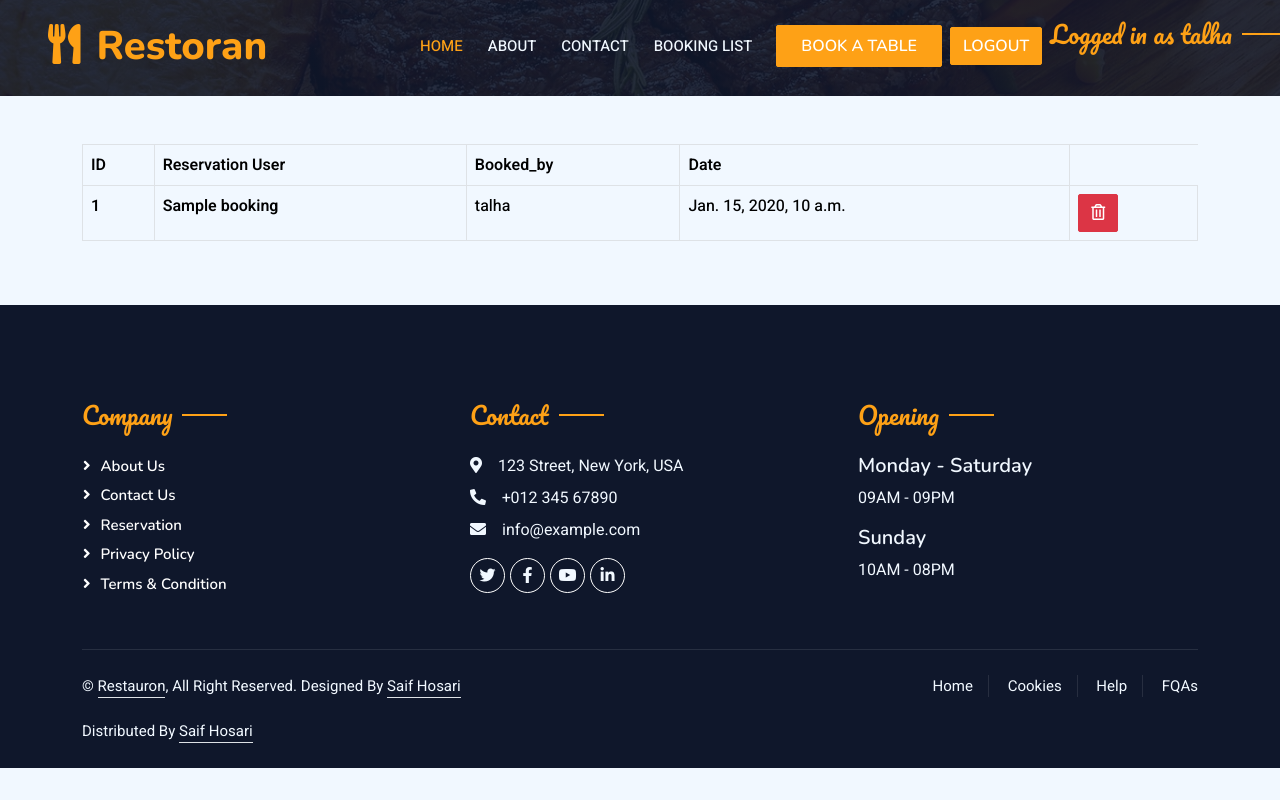
After one commit to saifhosari/Restaurent-booking-system, a Django app: page /bookings/ in a window 1280 px wide. The commit adds this page. Run offline with Django 4.2, Linux system fonts and the light colour scheme; a user stored in the database is signed in; data comes from the database, SQL or seed files in the repository; tables that the repository leaves empty hold one stand-in row (values such as "Sample post"); some libraries are stand-ins or nearby versions.

Commit message:
Added cancellations

```diff
--- a/authentication/models.py
+++ b/authentication/models.py
@@ -25,6 +25,7 @@ class Table(models.Model):
 
 class Booking(models.Model):
     table = models.ManyToManyField(Table)
+    name = models.TextField(null=True)
     registered_with = models.ForeignKey(User, on_delete=models.CASCADE)
     created_at = models.DateTimeField(auto_now_add=True)
     from_time = models.DateTimeField(default=datetime.datetime.now())
--- a/restaurent_app/static/css/style.css
+++ b/restaurent_app/static/css/style.css
@@ -728,14 +728,19 @@ table th {
 
 thead th,
 tbody th {
-  color: #fff;
+  color: black;
 }
 
 tbody td {
   font-weight: 500;
-  color: rgba(255,255,255,.65);
+  color: black;
 }
 
 .card {
   border-radius: .5rem;
 }
+
+
+/*
+TABLE STYLES
+*/
--- a/restaurent_app/templates/base.html
+++ b/restaurent_app/templates/base.html
@@ -2,6 +2,7 @@
 <!DOCTYPE html>
 <html lang="en">
 <head>
+  {% block head%} {% endblock %}
     <meta charset="UTF-8">
     <meta http-equiv="X-UA-Compatible" content="IE=edge">
     <meta name="viewport" content="width=device-width, initial-scale=1.0">
@@ -27,7 +28,7 @@
 
     <!-- Template Stylesheet -->
     <link href="{% static 'css/style.css' %}" rel="stylesheet">
-    {% block head%} {% endblock %}
+
 
     <title>Document</title>
 
@@ -134,6 +135,9 @@
                     <a href="{% url 'home_page' %}" class="nav-item nav-link active">Home</a>
                     <a href="{% url 'about_us' %}" class="nav-item nav-link">About</a>
                     <a href="{% url 'contact_us' %}" class="nav-item nav-link">Contact</a>
+                    {% if not request.user.is_anonymous %}
+                    <a href="{% url 'bookings' %}" class="nav-item nav-link">Booking List</a>
+                    {% endif %}
                 </div>
 
                 <a href="{% url 'booking' %}" class="btn btn-primary py-2 px-4">Book A Table</a>
--- /dev/null
+++ b/restaurent_app/templates/bookings.html
@@ -0,0 +1,81 @@
+{% extends 'base.html' %}
+{% load static %}
+
+
+  {% block content %}
+<div class="container-xxl py-5 bg-dark hero-header mb-5">
+</div>
+{% if all_bookings %}
+<div class="container bookings_table color-black">
+
+    <div class="row">
+      <div class="col-12">
+        <table class="table table-bordered">
+          <thead>
+            <tr>
+                <th scope="col" >ID</th>
+              <th scope="col">Reservation User</th>
+              <th scope="col">Booked_by</th>
+              <th scope="col">Date</th>
+            </tr>
+          </thead>
+          <tbody>
+            {% for booking in all_bookings %}
+            <tr>
+                <th data-id="{{ booking.id }}" value="{{ booking.id }}">{{ booking.id }}</th>
+                <th scope="row" value="{{ booking.name }}">{{ booking.name }}</th>
+                <td value="{{ booking.registered_with }}"> {{ booking.registered_with }}</td>
+                <td value="{{ booking.created_at }} ">{{ booking.created_at }} </td>
+
+                <td>
+                <button type="button" class="btn btn-danger" id="delete"><i class="far fa-trash-alt"></i></button>
+                </td>
+              </tr>
+            {% endfor %}
+
+          </tbody>
+        </table>
+      </div>
+    </div>
+  </div>
+  {% else %}
+  <h5>You have not booked a table</h5>
+  {% endif %}
+{% endblock %}
+{%block external_js %}
+<script>
+  $(document).ready(function() {
+    $('#delete').click(function() {
+        var bookingId = $(this).closest('tr').find('th[data-id]').data('id');
+      var deleteUrl = `/bookings/delete/${bookingId}`
+      // Send the booking ID to the server using AJAX
+      console.log(bookingId)
+      $.ajax({
+        url: deleteUrl, // Replace with your server URL
+        method: 'POST', // Use appropriate HTTP method
+        data: { bookingId: bookingId , 'csrfmiddlewaretoken': '{{ csrf_token }}',}, // Pass the booking ID as data to the server
+        success: function(response) {
+          if (response.response == 1){
+            Swal.fire(
+                    `DELETED`,
+                    'success'
+                  )
+                  location.href = location.href
+          }else{
+            Swal.fire(
+                    `Something went wrong`,
+                    'danger'
+                  )
+          }
+          // Handle the server response if needed
+          console.log('Booking with ID ' + bookingId + ' deleted successfully.');
+        },
+        error: function(xhr, status, error) {
+          // Handle any errors that occur during the AJAX request
+          console.log('Error deleting booking with ID ' + bookingId + ': ' + error);
+        }
+      });
+    });
+  });
+</script>
+{% endblock %}
--- a/restaurent_app/urls.py
+++ b/restaurent_app/urls.py
@@ -6,5 +6,8 @@ urlpatterns = [
     path('', views.home_page, name='home_page'),
     path('contact_us/', views.contact_us, name='contact_us'),
     path('booking/', views.book_table, name='booking'),
+    # path('bookings-list/', views.get_all_booking_list, name='booking_list'),
+    path('bookings/', views.bookings, name='bookings'),
+    path('bookings/delete/<int:pk>', views.delete_booking, name="delete_bookings"),
     path('about/', views.about_us, name='about_us'),
 ]
--- a/restaurent_app/views.py
+++ b/restaurent_app/views.py
@@ -1,4 +1,4 @@
-from django.shortcuts import render
+from django.shortcuts import render,redirect
 from django.http import JsonResponse
 from authentication.models import Table, Guest, Booking
 from django.contrib.auth.models import User
@@ -29,6 +29,7 @@ def book_table(request):
     if request.method == 'POST':
         try:
             user = User.objects.get(username=request.user.username)
+            name = request.POST.get('reservation_user')
             table_name = request.POST.get('table_name')
             check_in = request.POST.get('check_in')
             time_in = datetime.strptime(request.POST.get('time_in'), '%I:%M %p')
@@ -53,7 +54,7 @@ def book_table(request):
                 table_obj = Table.objects.create(profile=user, table_name=table_name)
                 table_obj.save()
                 table_obj.guests.add(*guests)
-                book_table = Booking.objects.create(from_time=time_in, to_time=time_out, registered_with=user, check_in=check_in)
+                book_table = Booking.objects.create(from_time=time_in, to_time=time_out, registered_with=user, check_in=check_in, name=name)
                 book_table.save()
                 book_table.table.add(table_obj)
 
@@ -71,3 +72,37 @@ def book_table(request):
             return JsonResponse(context)
 
     return render(request, template)
+
+
+# def get_all_bookings_list(request):
+
+#     print("Inside the request")
+#     context = {}
+#     user_obj = User.objects.get(username=request.user.username)
+#     print("=== User Objects ===")
+#     print(user_obj)
+
+#     all_bookings = Booking.objects.filter(registered_with=user_obj)
+#     context['all_bookings'] = all_bookings
+#     return JsonResponse(context)
+
+
+def bookings(request):
+    context = {}
+    print(request.user)
+    user_obj = User.objects.get(username=request.user.username)
+    all_bookings = Booking.objects.filter(registered_with=user_obj)
+    context['all_bookings'] = all_bookings
+    return render(request, 'bookings.html', context)
+
+def delete_booking(request, pk):
+    print(pk)
+    context = {}
+    try:
+        booking_obj = Booking.objects.get(id=pk)
+        booking_obj.delete()
+        context['response'] = 1
+    except:
+        context['response'] = 2
+
+    return JsonResponse(context)
```
Also changed, not shown: authentication/migrations/0015_booking_name_alter_booking_check_in_and_more.py (added), 1 other file.
